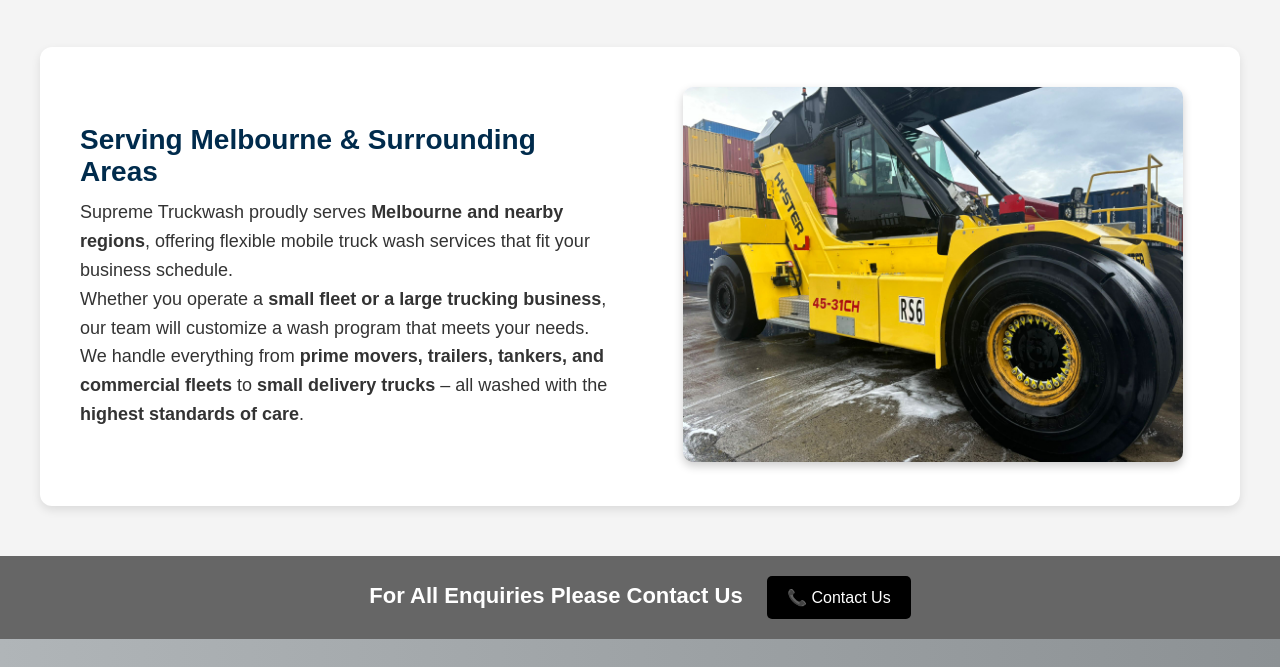
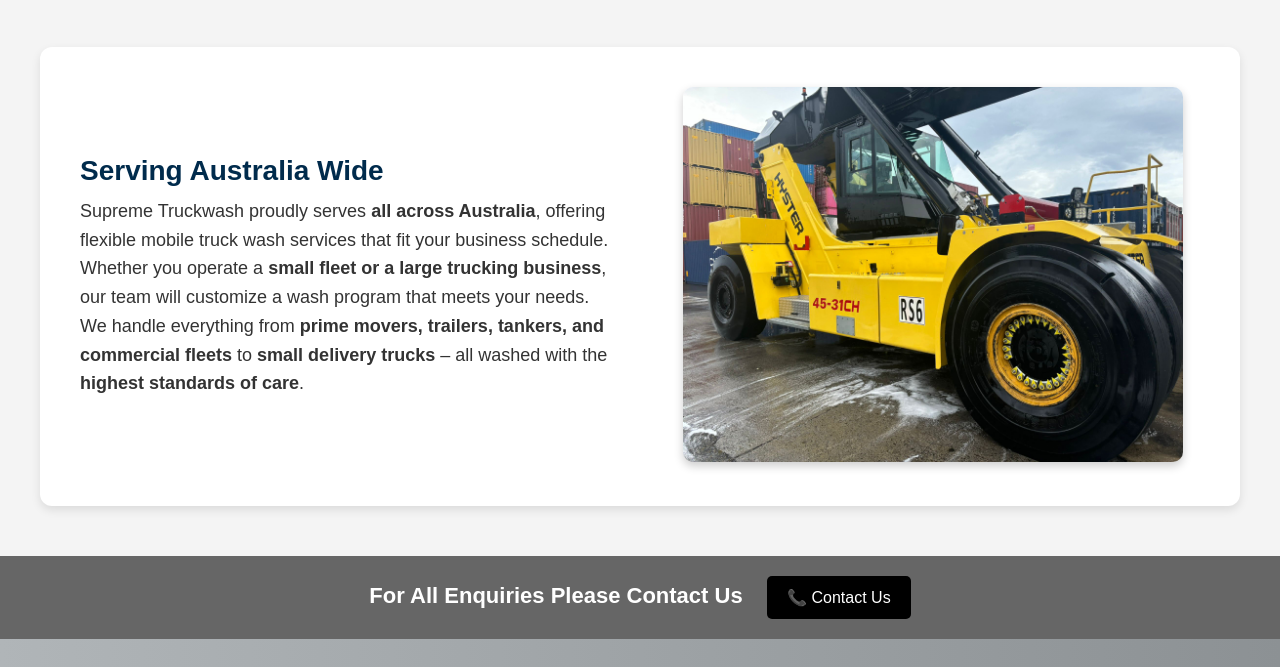
Before and after one commit to beniabazi/Supreme_Truckwash_v2, a plain HTML site: page about.html in a window 1280 px wide. Shown: the part 1920-2587 px from the top of the page. Drawn offline with Linux system fonts and the light colour scheme.

Commit message:
On branch main  Your branch is up to date with 'origin/main'.
 Changes to be committed:
	modified:   about.html

```diff
--- a/about.html
+++ b/about.html
@@ -192,8 +192,8 @@
 <!-- Service Area -->
 <section class="network-container">
     <div class="network-text">
-        <h2>Serving Melbourne & Surrounding Areas</h2>
-        <p>Supreme Truckwash proudly serves <strong>Melbourne and nearby regions</strong>, offering flexible mobile truck wash services that fit your business schedule.</p>
+        <h2>Serving Australia Wide</h2>
+        <p>Supreme Truckwash proudly serves <strong>all across Australia</strong>, offering flexible mobile truck wash services that fit your business schedule.</p>
         <p>Whether you operate a <strong>small fleet or a large trucking business</strong>, our team will customize a wash program that meets your needs.</p>
         <p>We handle everything from <strong>prime movers, trailers, tankers, and commercial fleets</strong> to <strong>small delivery trucks</strong> – all washed with the <strong>highest standards of care</strong>.</p>
     </div>
```
